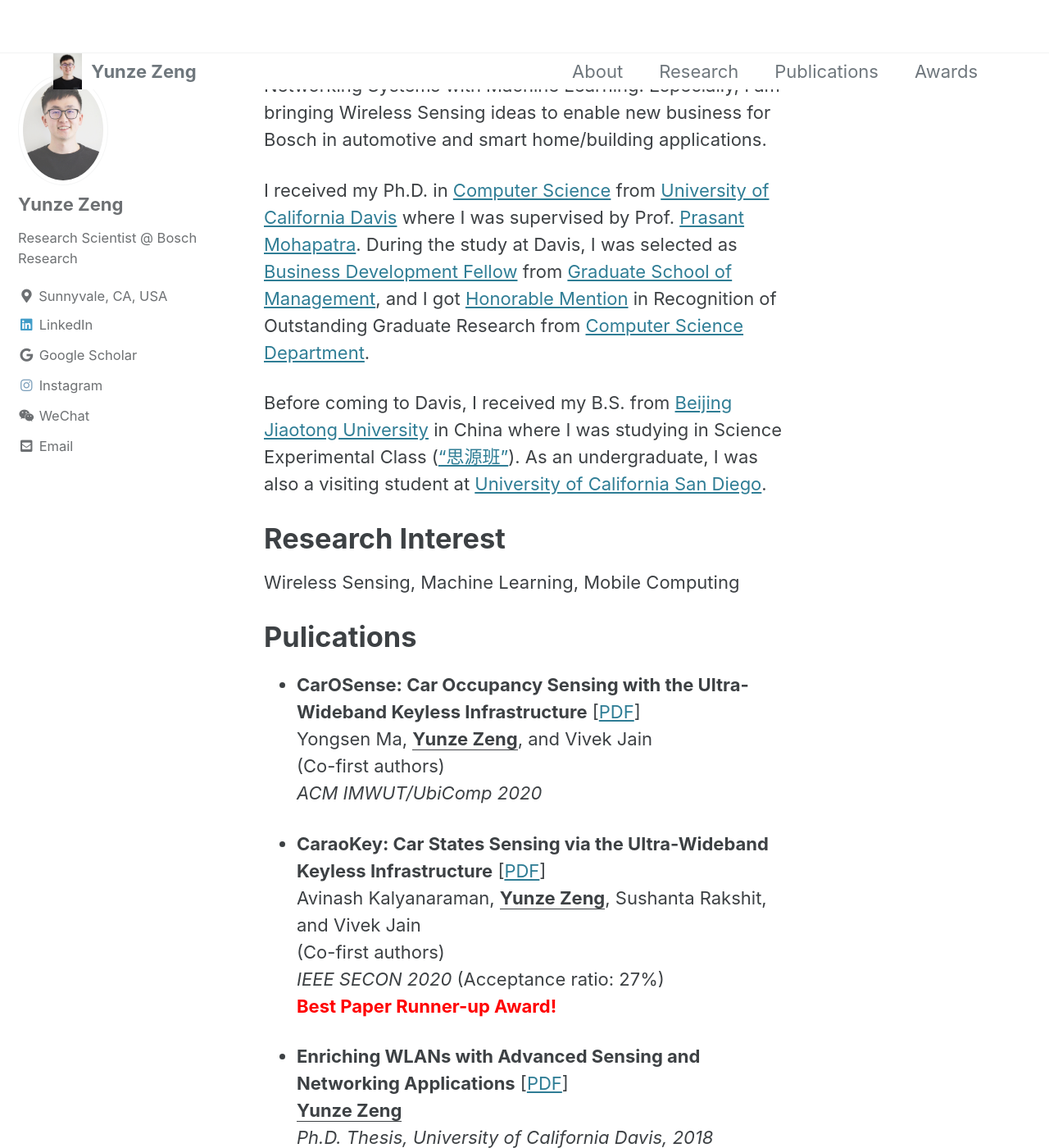
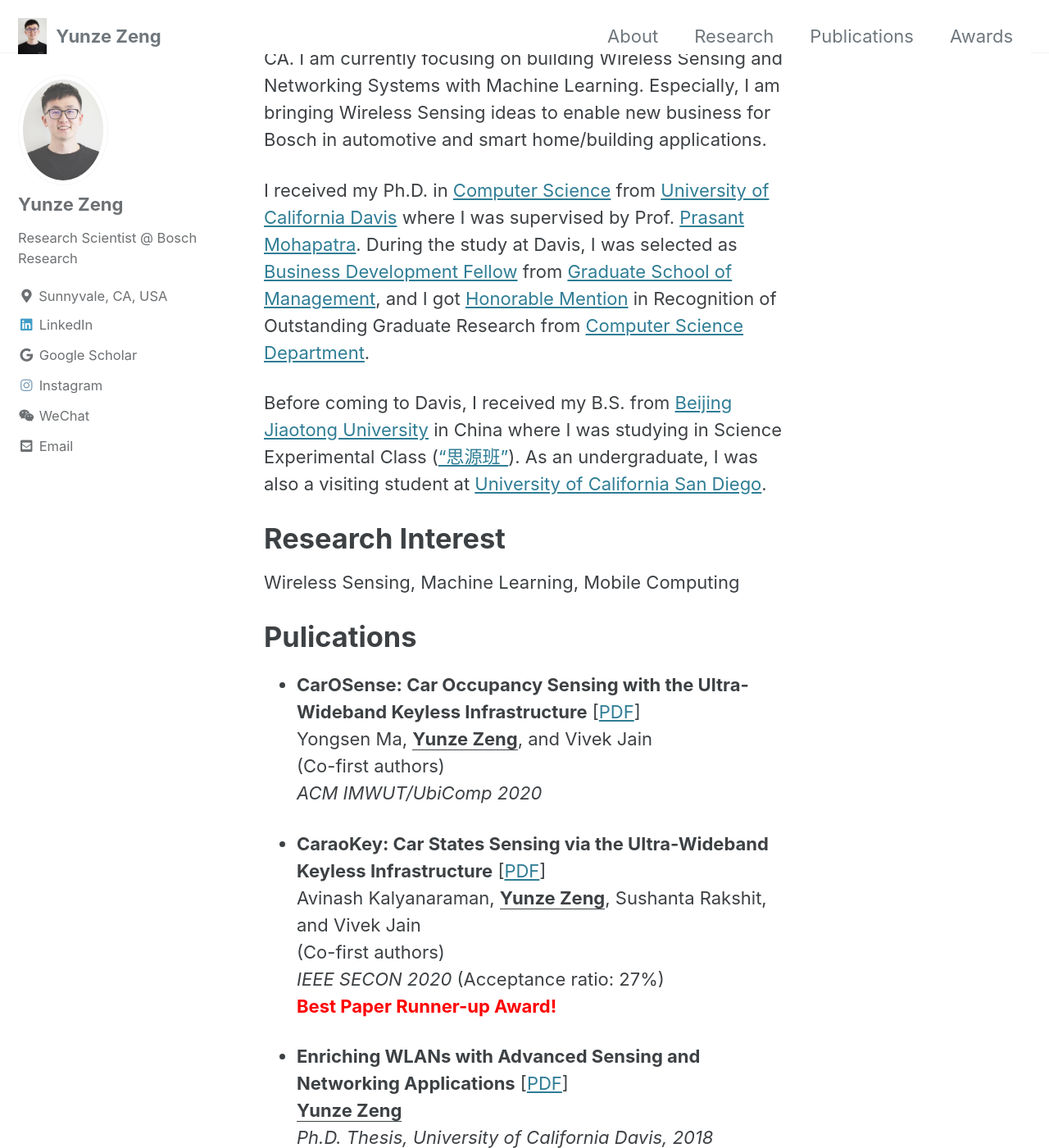
Before and after one commit to yunze/yunze.github.io, a Jekyll site: the page built from index.md, in a window 1280 px wide and 1400 px high. Shown: the whole window at 82% size. Built offline with Jekyll 4.4.1, drawn with Linux system fonts in a browser that asks for light colours; cached includes are drawn as plain includes.

Commit message:
Update _masthead.scss

```diff
--- a/_sass/minimal-mistakes/_masthead.scss
+++ b/_sass/minimal-mistakes/_masthead.scss
@@ -19,7 +19,7 @@
     @include clearfix;
     margin-left: auto;
     margin-right: auto;
-    padding: 65px;
+    padding: 1em;
     max-width: 100%;
     display: -webkit-box;
     display: -ms-flexbox;
```
